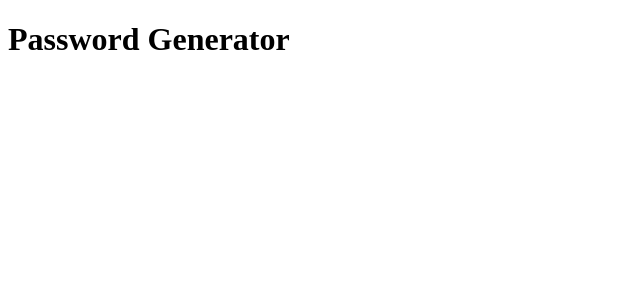
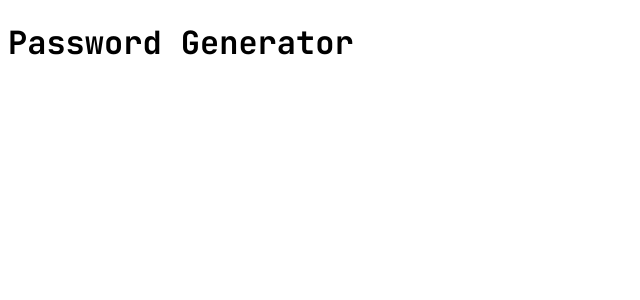
Before and after one commit to MatildaMared/practice__password-generator, a React (Vite) app: page / in a window 1280 px wide. Shown: the top 300 px of the page, without its empty margins (0-640 px from the left). Built offline with nearby package versions, Linux system fonts and the light colour scheme.

Commit message:
add global styles file and import font

```diff
--- a/package.json
+++ b/package.json
@@ -18,6 +18,7 @@
   "devDependencies": {
     "@types/react": "^18.0.17",
     "@types/react-dom": "^18.0.6",
+    "@types/styled-components": "^5.1.26",
     "@vitejs/plugin-react": "^2.0.1",
     "sass": "^1.54.5",
     "typescript": "^4.6.4",
--- a/src/logic/PasswordGenerator/PasswordGenerator.ts
+++ b/src/logic/PasswordGenerator/PasswordGenerator.ts
@@ -4,7 +4,7 @@ export class PasswordGenerator {
 	length: number;
 	characters: string[];
 
-	constructor(length: number, characters: string[] = [CharacterType.Lowercase]) {
+	constructor(length: number, characters: CharacterType[] = [CharacterType.Lowercase]) {
 		this.length = length;
 		this.characters = characters.join("").split("");
 	}
--- a/src/main.tsx
+++ b/src/main.tsx
@@ -1,9 +1,11 @@
 import React from "react";
 import ReactDOM from "react-dom/client";
 import App from "./App";
+import GlobalStyles from "./styles/globalStyles";
 
 ReactDOM.createRoot(document.getElementById("root") as HTMLElement).render(
 	<React.StrictMode>
+		<GlobalStyles/>
 		<App/>
 	</React.StrictMode>
 );
--- /dev/null
+++ b/src/styles/globalStyles.ts
@@ -0,0 +1,15 @@
+import {createGlobalStyle} from "styled-components";
+import fontUrl from "../assets/fonts/JetBrainsMono-VariableFont_wght.ttf";
+
+const GlobalStyles = createGlobalStyle`
+  @font-face {
+    font-family: "JetBrains Mono";
+    src: url(${fontUrl});
+  }
+
+  body {
+    font-family: "JetBrains Mono", monospace;
+  }
+`;
+
+export default GlobalStyles;
```
Also changed, not shown: 1 other file (tests, documents, lock files or other folders).
